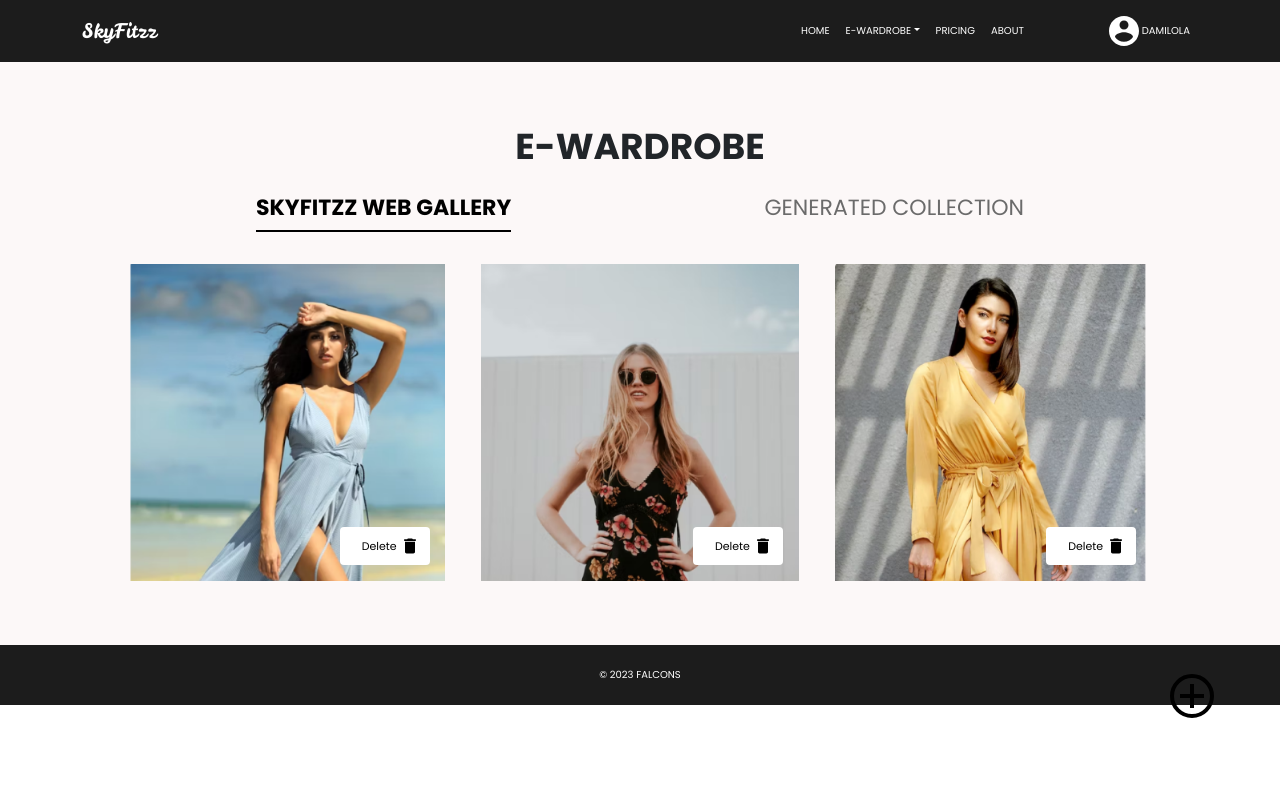
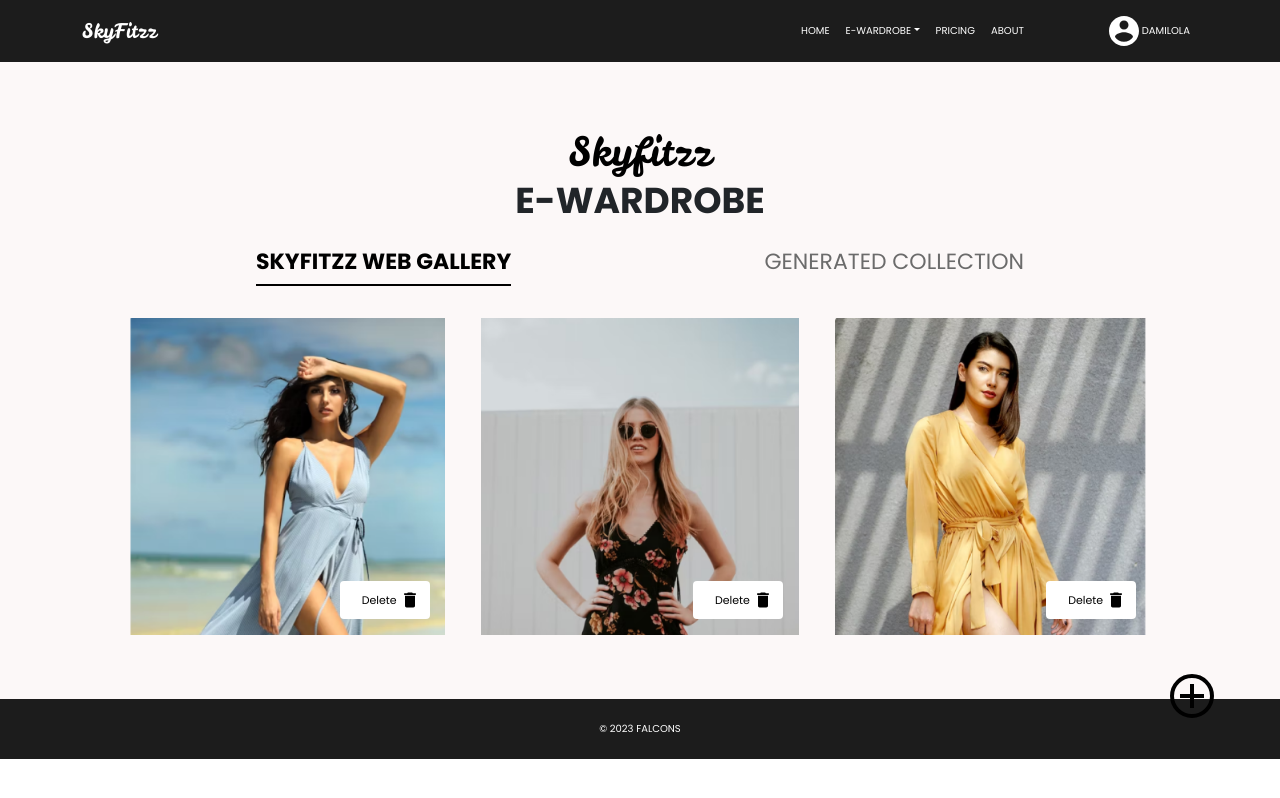
Before and after one commit to isw-academy-falcons/e-wardrobe-front, a React (Create React App) app: page /e-wardrobe in a window 1280 px wide. Built offline with nearby package versions, Linux system fonts and the light colour scheme.

Commit message:
implementation of api into the gallery page and download

```diff
--- a/src/App.js
+++ b/src/App.js
@@ -10,6 +10,7 @@ import PageNotFound from './PageNotFound';
 import Landing from "./pages/landing/Landing";
 import Gallery from "./pages/gallery/Gallery";
 import Ewardrobe from "./pages/ewardrobe/Ewardrobe";
+
 
 function App() {
   return (
@@ -25,6 +26,7 @@ function App() {
         <Route path='/landing-page' element={<Landing />} />
         <Route path='/gallery' element={<Gallery />} />
         <Route path='/e-wardrobe' element={<Ewardrobe />} />
+
       </Routes>
     </Router>
 
--- a/src/login.js
+++ b/src/login.js
@@ -61,6 +61,9 @@ export default function Login() {
               <p className="login-paragraph">
                 Do not have an account? <Link to="/signup">Sign Up</Link>
               </p>
+              <a href="#" >
+               Forgot Password?
+              </a>
 
               <button className="login-button" type="submit">
                 Login
--- a/src/pages/ewardrobe/Ewardrobe.jsx
+++ b/src/pages/ewardrobe/Ewardrobe.jsx
@@ -1,6 +1,7 @@
 import React, { useState } from 'react';
 import AppNavBar from '../../components/AppNavBar';
 import Footer from '../../components/Footer';
+import Logo from '../../components/Logo';
 import './e-wardrobe.css';
 import skyImg1 from '../../assets/images/e-wardrobe/skyImg1.png';
 import skyImg2 from '../../assets/images/e-wardrobe/skyImg2.png';
@@ -16,7 +17,7 @@ const Ewardrobe = () => {
     return (
         <div className='e-wardrobe-page'>
             <AppNavBar/>
-            <h3 className='e-wardrobe-subtitle'>E-WARDROBE</h3>
+            <h3 className='e-wardrobe-subtitle'><Logo className='logo-gallery'/>E-WARDROBE</h3>
             <section className="switch-wardrobe-generate">
                 <h4 className={active == 1 ? 'active':''} onClick={() => setActive(1)}>SKYFITZZ WEB GALLERY</h4>
                 <h4 className={active == 2 ? 'active':''} onClick={() => setActive(2)}>GENERATED COLLECTION</h4>
--- a/src/pages/gallery/Gallery.jsx
+++ b/src/pages/gallery/Gallery.jsx
@@ -58,8 +58,7 @@ const Gallery = () => {
                     />
                     <span className='search-icon' onClick={handleSearch}><BsSearch /></span>
                 </div>
-                <span className='filter-icon'><BsFilterLeft /></span>
-                <span className='filter-text'>filter</span>
+
             </section>
             <section className='gallery-display'>
             {images.map((image, index) => (
```
